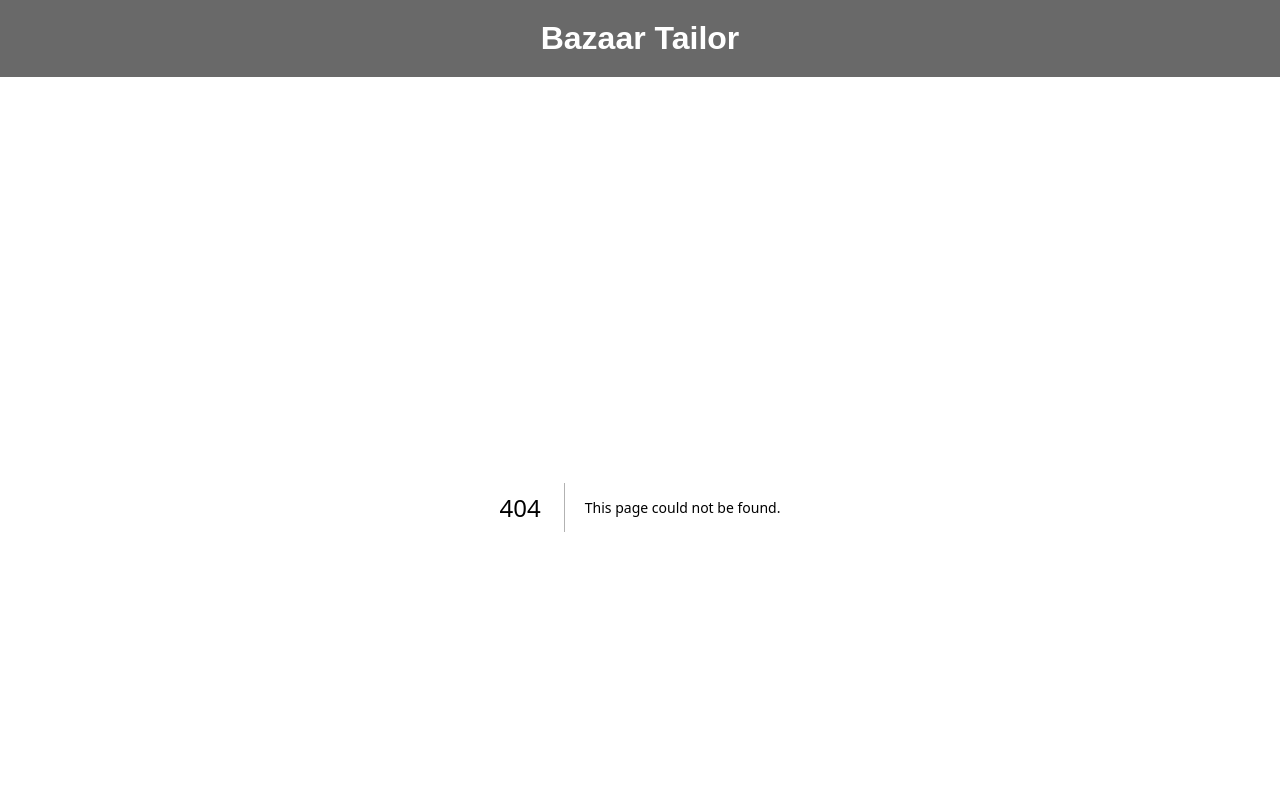
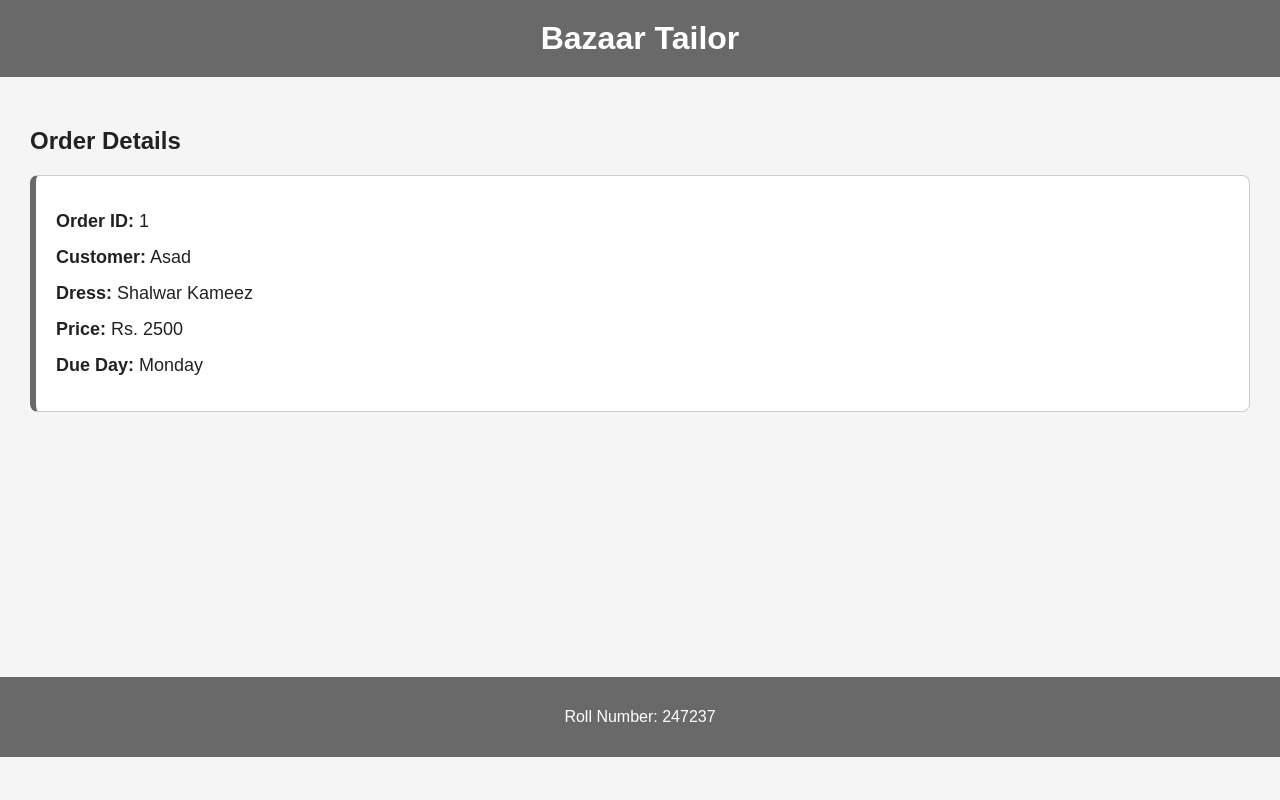
Before and after one commit to SufyanAmjad804/f24a-247237-lab10, a Next.js app: page /orders/1 in a window 1280 px wide. Before the commit this address had no page. Shown: the top 800 px of the page. Built offline with nearby package versions, Linux system fonts and the light colour scheme.

Commit message:
1 The tailor — One order.

```diff
--- a/app/globals.css
+++ b/app/globals.css
@@ -55,3 +55,27 @@ body {
 .ordersTable tr:nth-child(even) {
   background-color: #eeeeee;
 }
+
+.orderCard {
+  background-color: white;
+  border: 1px solid #ccc;
+  border-left: 6px solid dimgray;
+  padding: 20px;
+  margin-top: 20px;
+  border-radius: 8px;
+}
+
+.orderCard p {
+  font-size: 18px;
+  margin: 15px 0;
+}
+
+a {
+  color: dimgray;
+  font-weight: bold;
+  text-decoration: none;
+}
+
+a:hover {
+  text-decoration: underline;
+}
--- /dev/null
+++ b/app/orders/[id]/page.js
@@ -0,0 +1,35 @@
+
+import { notFound } from "next/navigation";
+import orders from "../../orders.js";
+
+export default async function OrderDetails({ params }) {
+  const { id } = await params;
+
+  console.log("Order page for", id);
+
+  const order = orders.find(
+    (item) => item.id === Number(id)
+  );
+
+  if (!order) {
+    notFound();
+  }
+
+  return (
+    <div>
+      <h2>Order Details</h2>
+
+      <div className="orderCard">
+        <p><strong>Order ID:</strong> {order.id}</p>
+
+        <p><strong>Customer:</strong> {order.customer}</p>
+
+        <p><strong>Dress:</strong> {order.dress}</p>
+
+        <p><strong>Price:</strong> Rs. {order.price}</p>
+
+        <p><strong>Due Day:</strong> {order.due}</p>
+      </div>
+    </div>
+  );
+}
```
Also changed, not shown: app/orders/page.js (+7 -0 lines).
